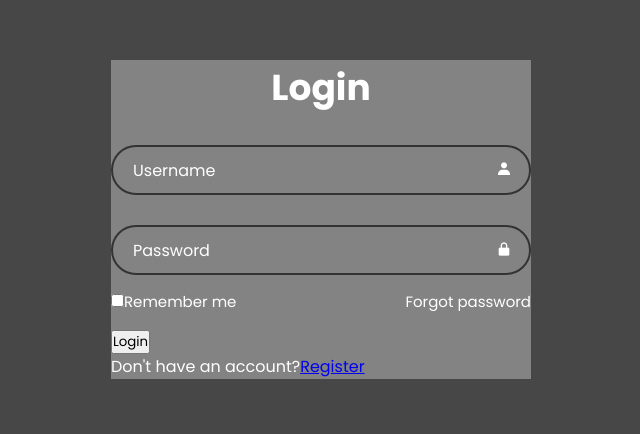
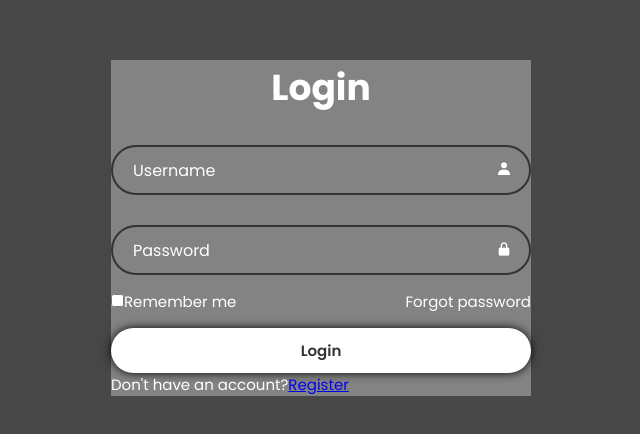
Before and after one commit to ManishPrakkash/aesthetic-login, a React (Vite) app in the folder loginForm/: page / in a window 1280 px wide. Shown: the part 220-654 px from the top of the page, without its empty margins (319-959 px from the left). Built offline with nearby package versions, Linux system fonts and the light colour scheme.

Commit message:
styled remember me

```diff
--- a/loginForm/src/App.css
+++ b/loginForm/src/App.css
@@ -39,16 +39,35 @@ right: 19px;
 top: 31%;
  }
 
- .Remember{
+ .remember{
   display: flex;
   justify-content: space-between;
   font-size: 15px;
   margin: -15px 0 15px;
  }
- .Remember label input{
+ .remember label input{
   accent-color:#fff;
  }
- .Remember a {
+ .remember a {
   color: #fff;
   text-decoration: none;
  }
+ .remember a:hover{
+  text-decoration: underline;
+ }
+ .btn{
+  width: 100%;
+  height: 45px;
+  border-radius: 40px;
+  outline: none;
+  border: none;
+  background: #fff;
+  box-shadow: 0 0 10px rgb(0, 0, .2);
+  cursor: pointer;
+  color: #333;
+  font-weight: 600;
+  font-size: 15px;
+ }
+ .register{
+  font-size: 15px;
+ }
--- a/loginForm/src/App.jsx
+++ b/loginForm/src/App.jsx
@@ -19,11 +19,11 @@ function App() {
         <input type="password" placeholder='Password' required/>
         <i class='bx bxs-lock-alt' ></i>
       </div>
-      <div className="Remember"><label><input type="checkbox"/>Remember me</label>
+      <div className="remember"><label><input type="checkbox"/>Remember me</label>
       <a href="#">Forgot password</a>
       </div>
 
-      <button>Login</button>
+      <button type='submit' className='btn'>Login</button>
       <div className="register">
         <p>Don't have an account?<a href="#">Register</a></p>
       </div>
```
